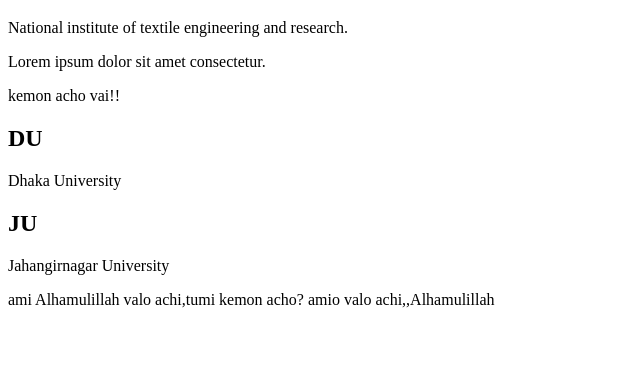
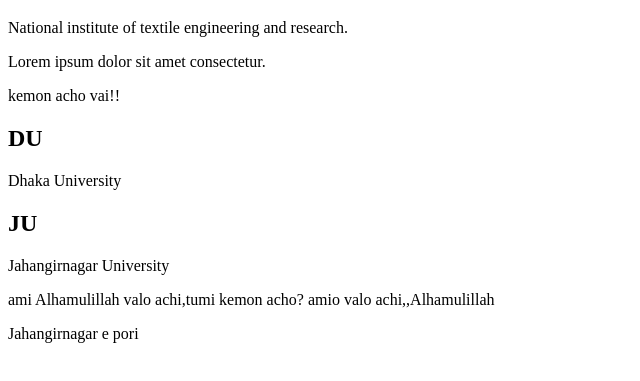
Before and after one commit to MonjurulAsif/Module-1-2-3-4-5, a plain HTML site: page index.html in a window 1280 px wide. Shown: the part 61-442 px from the top of the page, without its empty margins (0-640 px from the left). Drawn offline with Linux system fonts and the light colour scheme.

Commit message:
add another univerity

```diff
--- a/index.html
+++ b/index.html
@@ -18,6 +18,9 @@
     </div>
     <div>
         <p>ami Alhamulillah valo achi,tumi kemon acho? amio valo achi,,Alhamulillah</p>
+        <p>Jahangirnagar e pori
+
+        </p>
     </div>
 </body>
 </html>
```
